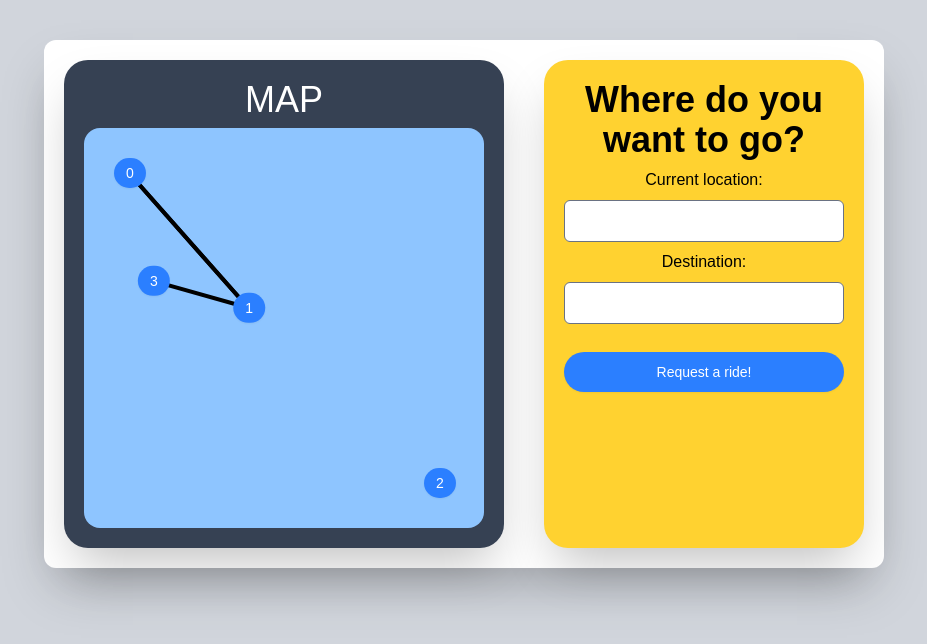
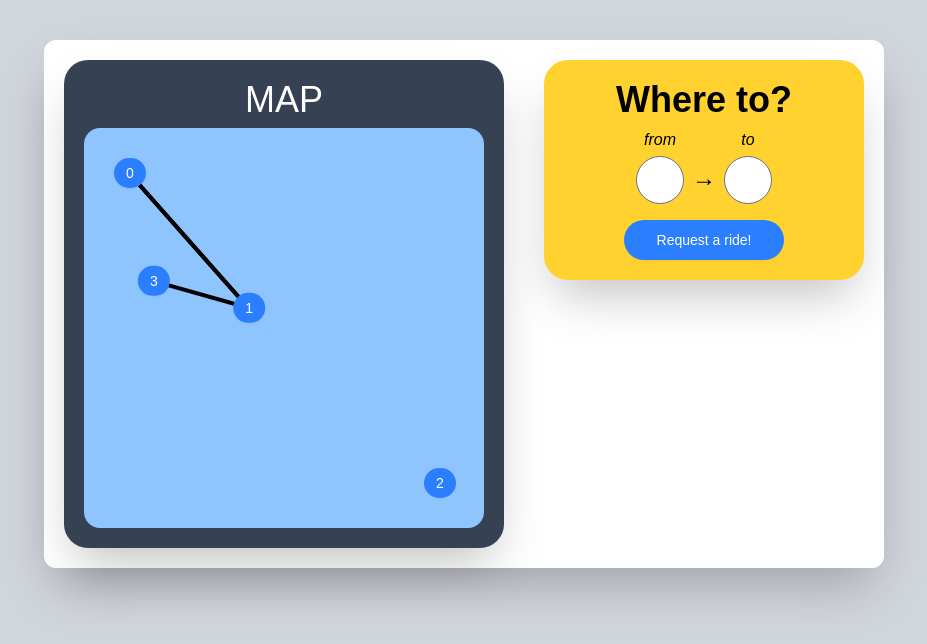
Before and after one commit to sjerpsthomas-picnic/Unter-Frontend, a SvelteKit app: page / in a window 1280 px wide. Shown: the top 644 px of the page, without its empty margins (176-1103 px from the left). Built offline with nearby package versions, Linux system fonts and the light colour scheme.

Commit message:
Update ride request form

```diff
--- a/src/routes/+page.svelte
+++ b/src/routes/+page.svelte
@@ -42,16 +42,23 @@
 	<div class="flex flex-row space-x-10">
 		<MapView mapNodes={TEMP_MAP} onNodeClick={populateForm}/>
 
-		<div class="w-full bg-amber-300 p-5 rounded-3xl shadow-2xl">
-			<h1 class="text-center mx-auto font-bold">Where do you want to go?</h1>
+		<div class="w-full h-fit bg-amber-300 p-5 rounded-3xl shadow-2xl">
+			<h1 class="text-center mx-auto font-bold">Where to?</h1>
 
 			<form id="ride-form" onsubmit={finish} class="flex flex-col gap-2 mt-2 text-center">
-				<label for="from">Current location:</label>
-				<input class="rounded-md" type="text" id="from" />
-				<label for="to">Destination:</label>
-				<input class="rounded-md" type="text" id="to" />
+				<div class="flex flex-row justify-center items-center gap-2">
+					<div>
+						<p class="mb-1 italic">from</p>
+						<input class="rounded-full size-12 text-center" type="text" id="from" />
+					</div>
+					<p class="text-2xl mt-6 font-bold">→</p>
+					<div>
+						<p class="mb-1 italic">to</p>
+						<input class="rounded-full size-12 text-center" type="text" id="to" />
+					</div>
+				</div>
 
-				<button onclick={finish} class="mt-5" type="submit" form="sisu-form" value="Submit">
+				<button onclick={finish} class="mt-2 w-40 mx-auto" type="submit" form="sisu-form" value="Submit">
 					Request a ride!
 				</button>
 			</form>
```
